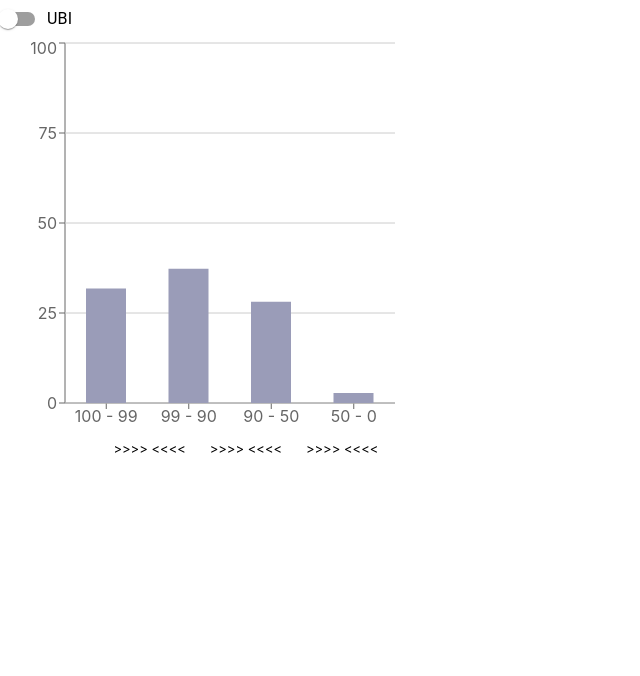
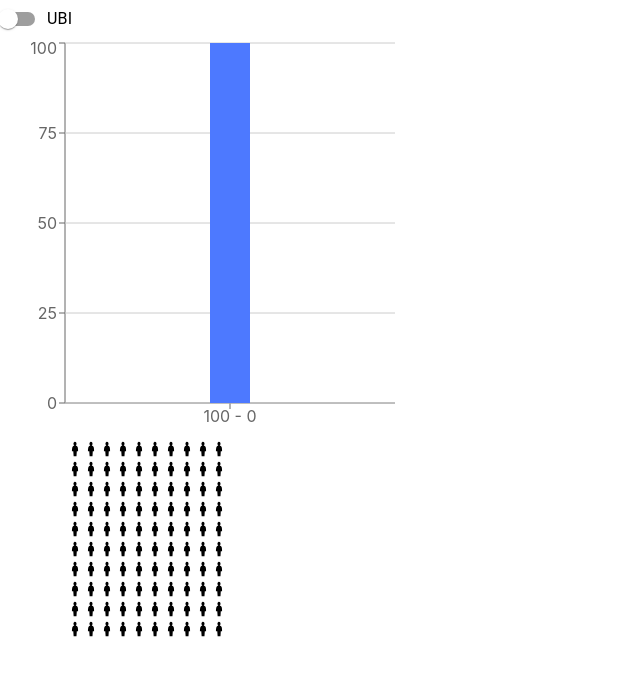
Before and after one commit to jankomp/y-ubi, a React (Create React App) app: page / in a window 1280 px wide. Shown: the top 676 px of the page, without its empty margins (0-640 px from the left). Built offline with nearby package versions, Linux system fonts and the light colour scheme.

Commit message:
added person grids

```diff
--- a/package.json
+++ b/package.json
@@ -11,6 +11,7 @@
     "@testing-library/user-event": "^13.5.0",
     "react": "^18.2.0",
     "react-dom": "^18.2.0",
+    "react-icons": "^4.7.1",
     "react-scripts": "5.0.1",
     "recharts": "^2.1.16",
     "web-vitals": "^2.1.4"
--- a/src/App.css
+++ b/src/App.css
@@ -50,3 +50,21 @@
 .ubiSwitch {
   fill: "#ff3333";
 }
+
+.person {
+  display: inline;
+  margin-top: -5%;
+}
+
+.invisiblePerson {
+  visibility: hidden;
+}
+
+.personGrid {
+  margin-left: 4%;
+  margin-right: 4%;
+}
+
+.personGrids {
+  margin-left: 5%;
+}
--- a/src/App.js
+++ b/src/App.js
@@ -2,12 +2,13 @@ import React, { useState } from 'react';
 import { BarChart, Bar, Cell, XAxis, YAxis, CartesianGrid } from 'recharts';
 import { Switch, FormControlLabel } from '@mui/material';
 import GetChartData from './ChartData';
+import { GiPerson } from "react-icons/gi";
 import './App.css';
 
 let UbI = false;
-let ChartGroups = Array.from([[0],[1],[2],[3]]);
+let ChartGroups = Array.from([[0, 1, 2, 3]]);
 
-const ubiAmount = 0.33;
+const ubiAmount = 0.0265;
 
 const App = () => {
 
@@ -58,6 +59,27 @@ const App = () => {
     return buffer;
   }
 
+  function getPersonGrid(bar) {
+      let buffer = [];
+      const size = bar.from - bar.to;
+      let j = 0;
+      let line = 0;
+      for(let i = 0; i < 100; i++) {
+        j += 1;
+        let visible = 100 - i > bar.to && 100 - i <= bar.from;
+        let icon = visible ? (<GiPerson/>) : (<GiPerson className="invisiblePerson"/>);
+        if (j === 10)
+        {
+          j = 0;
+          buffer.push(<>{icon}<br key={"linebreak_" + line}/></>)
+          line += 1;
+        } else {
+          buffer.push(icon)
+        }
+      }
+      return buffer;
+  }
+
   return (
     <>
       <FormControlLabel control ={<Switch className="ubiSwitch" />} label="UBI" onChange={applyUbi}/>
@@ -74,13 +96,24 @@ const App = () => {
             }
           })}
         </Bar>
-        <Bar dataKey="y" stackId="a" fill="#ff3333" fillRule='inherit' />
+        <Bar dataKey="y" stackId="a" fill="#ff3333"/>
       </BarChart>
       <div className='mergeButtons'>
         {
           getMergeButtons()
         }
       </div>
+      <table className='personGrids'>
+        <tbody>
+        <tr>
+        {
+          data.map((bar) => {
+            return (<td key={bar.name} className='personGrid'>{getPersonGrid(bar)}</td>)
+          })
+        }
+        </tr>
+        </tbody>
+      </table>
     </>)
 }
 
--- a/src/ChartData.js
+++ b/src/ChartData.js
@@ -11,6 +11,9 @@ function GetChartData(bars, UbI, UbIAmount)
     for(let i = 0; i < bars.length; i++) {
         let nlabel = fullChart[bars[i][0]].from.toString() + ' - ' + fullChart[bars[i][bars[i].length - 1]].to.toString();
         const size = fullChart[bars[i][0]].from - fullChart[bars[i][bars[i].length - 1]].to;
+        const from = fullChart[bars[i][0]].from;
+        const to = fullChart[bars[i][bars[i].length - 1]].to;
+
         let nx = 0;
         for(let j = 0; j < bars[i].length; j++) {
             nx += fullChart[bars[i][j]].x;
@@ -21,7 +24,7 @@ function GetChartData(bars, UbI, UbIAmount)
             ubiForGroup = UbIAmount*size;
         }
 
-        groupedBars.push({name: nlabel, x: nx, y: ubiForGroup, singleBar: singleBar});
+        groupedBars.push({name: nlabel, from: from, to: to, x: nx, y: ubiForGroup, singleBar: singleBar});
     }
 
     return groupedBars;
```
Also changed, not shown: 1 other file (tests, documents, lock files or other folders).
